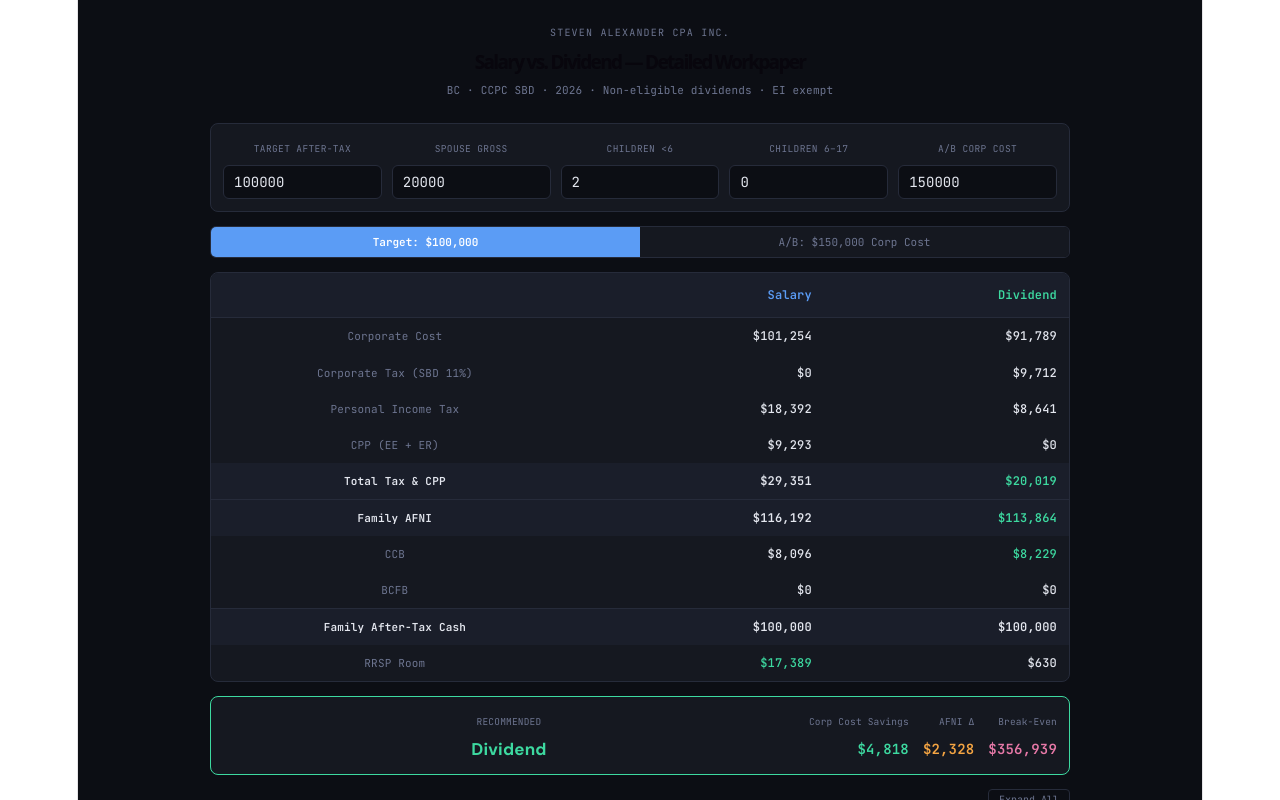
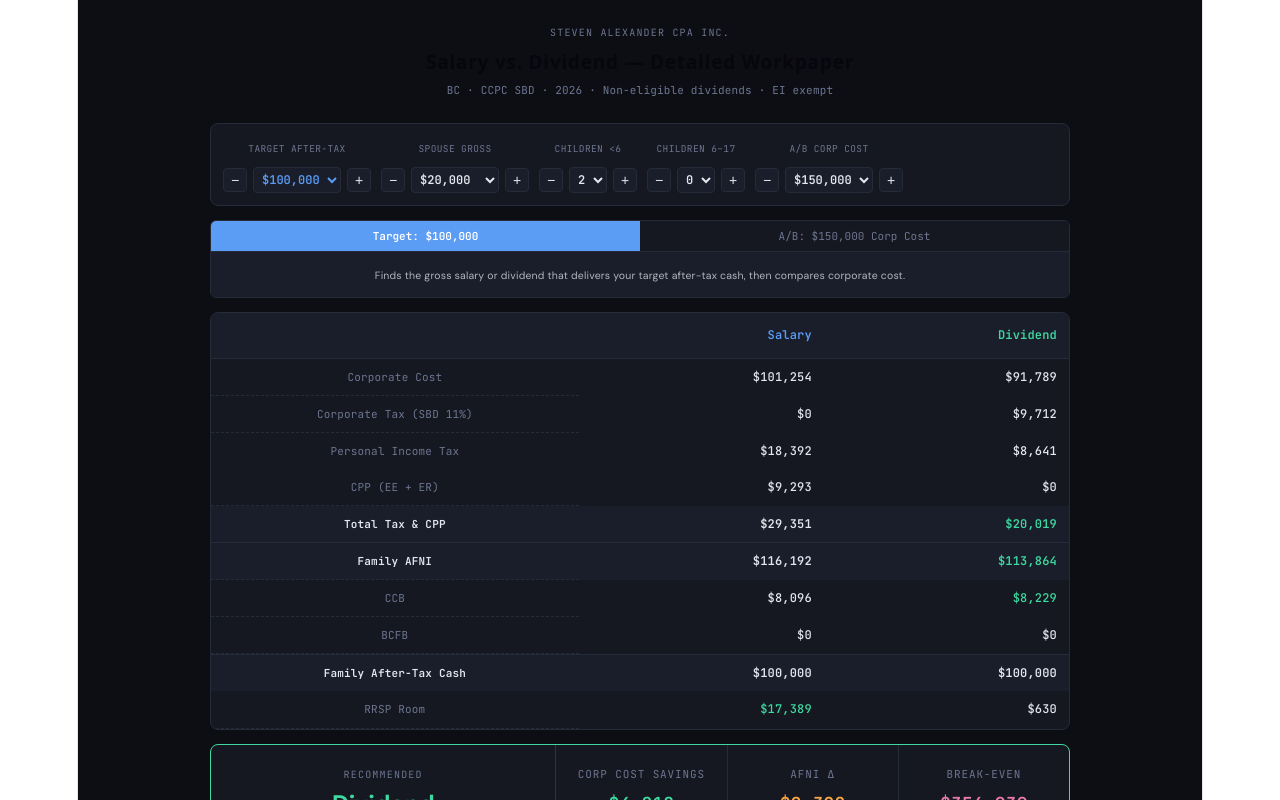
Before and after one commit to stevenalexandercpa/salary-dividends-ccboptimizer, a React (Vite) app: page / in a window 1280 px wide. Shown: the top 800 px of the page. Built offline with nearby package versions, Linux system fonts and the light colour scheme.

Commit message:
style: various style changes throughout

```diff
--- a/src/App.jsx
+++ b/src/App.jsx
@@ -1,4 +1,4 @@
-import { useState, useMemo, useEffect } from "react";
+import { useState, useMemo } from "react";
 
 // ═══════════════════════════════════════════════════════════════════
 // 2026 TAX PARAMETERS
@@ -458,40 +458,14 @@ function findBE(spouseInc, nU6, n617) {
 // ═══════════════════════════════════════════════════════════════════
 export default function App() {
   const [target, setTarget] = useState(100000);
-  const [targetInput, setTargetInput] = useState("100000");
-
   const [spouseInc, setSpouseInc] = useState(20000);
-  const [spouseIncInput, setSpouseIncInput] = useState("20000");
-
   const [nU6, setNU6] = useState(2);
   const [n617, setN617] = useState(0);
-
   const [abCorp, setAbCorp] = useState(150000);
-  const [abCorpInput, setAbCorpInput] = useState("150000");
 
   const [mode, setMode] = useState("target");
   const [openSec, setOpenSec] = useState({});
   const tog = k => setOpenSec(p => ({ ...p, [k]: !p[k] }));
-  const commitNumber = (text, setter, fallback) => {
-    const n = Number(text);
-    if (Number.isFinite(n) && n >= 0) {
-      setter(n);
-    } else {
-      setter(fallback);
-    }
-  };
-
-  useEffect(() => {
-    setTargetInput(String(target));
-  }, [target]);
-
-  useEffect(() => {
-    setSpouseIncInput(String(spouseInc));
-  }, [spouseInc]);
-
-  useEffect(() => {
-    setAbCorpInput(String(abCorp));
-  }, [abCorp]);
 
   const tRes = useMemo(() => {
     const sN = solve(target, spouseInc, nU6, n617, "salary");
@@ -548,7 +522,6 @@ export default function App() {
     mono: "'JetBrains Mono','SF Mono','Fira Code',Consolas,monospace",
     sans: "'DM Sans','Inter',system-ui,sans-serif",
   };
-  const inputS = { width: "100%", padding: "7px 10px", background: V.bg, border: `1px solid ${V.border}`, borderRadius: 6, color: V.fg, fontSize: 14, fontFamily: V.mono, outline: "none", boxSizing: "border-box" };
 
   const Sec = ({ section, sKey, idx }) => {
     const k = `${sKey}-${idx}`;
@@ -792,18 +765,18 @@ export default function App() {
   };
 
   const rows = [
-    { l: "Corporate Cost", s: sal?.corpCost, d: div?.corpCost },
-    { l: "Corporate Tax (SBD 11%)", s: sal?.corpTax, d: div?.corpTax },
+    { l: "Corporate Cost", tip: "Total cash out of the corporation — gross salary + employer CPP for salary, or gross dividend for dividends.", s: sal?.corpCost, d: div?.corpCost },
+    { l: "Corporate Tax (SBD 11%)", tip: "Small Business Deduction rate: 9% federal + 2% BC = 11% on active business income up to the SBD limit.", s: sal?.corpTax, d: div?.corpTax },
     { l: "Personal Income Tax", s: sal?.personalTax, d: div?.personalTax },
-    { l: "CPP (EE + ER)", s: sal ? sal.cppEe + sal.cppEr : null, d: div ? 0 : null },
+    { l: "CPP (EE + ER)", tip: "Canada Pension Plan contributions — Employee (EE) and Employer (ER) portions. Dividends are exempt from CPP.", s: sal ? sal.cppEe + sal.cppEr : null, d: div ? 0 : null },
     { l: "Total Tax & CPP", s: sal?.totalTax, d: div?.totalTax, hl: true, lo: true },
     null,
-    { l: "Family AFNI", s: sal?.familyAFNI, d: div?.familyAFNI, hl: true, lo: true },
-    { l: "CCB", s: sal?.ccb, d: div?.ccb, hi: true },
-    { l: "BCFB", s: sal?.bcfb, d: div?.bcfb, hi: true },
+    { l: "Family AFNI", tip: "Adjusted Family Net Income — combined net income of both spouses used to calculate CCB and BCFB benefit amounts.", s: sal?.familyAFNI, d: div?.familyAFNI, hl: true, lo: true },
+    { l: "CCB", tip: "Canada Child Benefit — tax-free monthly payments. Amount phases out as family AFNI rises above $37,487.", s: sal?.ccb, d: div?.ccb, hi: true },
+    { l: "BCFB", tip: "BC Family Benefit — provincial supplement to the CCB, also income-tested against family AFNI.", s: sal?.bcfb, d: div?.bcfb, hi: true },
     null,
     { l: "Family After-Tax Cash", s: sal?.familyAfterTax, d: div?.familyAfterTax, hl: true, hi: true },
-    { l: "RRSP Room", s: sal?.rrspRoom, d: div?.rrspRoom, hi: true },
+    { l: "RRSP Room", tip: "Registered Retirement Savings Plan contribution room — 18% of earned income (salary only). Dividends generate no RRSP room.", s: sal?.rrspRoom, d: div?.rrspRoom, hi: true },
   ];
 
   return (
@@ -812,105 +785,88 @@ export default function App() {
       <div style={{ maxWidth: 860, margin: "0 auto" }}>
         <div style={{ marginBottom: 20 }}>
           <div style={{ fontSize: 10, fontFamily: V.mono, color: V.muted, textTransform: "uppercase", letterSpacing: "0.12em" }}>Steven Alexander CPA Inc.</div>
-          <h1 style={{ fontSize: 19, fontWeight: 700, margin: "3px 0 0" }}>Salary vs. Dividend — Detailed Workpaper</h1>
+          <h1 style={{ fontSize: 19, fontWeight: 700, margin: "3px 0 0", letterSpacing: "0.04em" }}>Salary vs. Dividend — Detailed Workpaper</h1>
           <div style={{ fontSize: 11, fontFamily: V.mono, color: V.muted, marginTop: 2 }}>BC · CCPC SBD · 2026 · Non-eligible dividends · EI exempt</div>
         </div>
 
 
 
-        <div style={{ display: "grid", gridTemplateColumns: "repeat(auto-fit, minmax(125px, 1fr))", gap: 10, background: V.card, borderRadius: 8, padding: 12, border: `1px solid ${V.border}`, marginBottom: 14 }}>
-          <div>
-            <div style={{ fontSize: 9.5, fontFamily: V.mono, color: V.muted, textTransform: "uppercase", marginBottom: 3, letterSpacing: "0.04em" }}>
-              Target After-Tax
+        <div style={{ display: "flex", flexWrap: "nowrap", gap: 10, background: V.card, borderRadius: 8, padding: 12, border: `1px solid ${V.border}`, marginBottom: 14, overflowX: "auto" }}>
+          {/* Target After-Tax */}
+          <div style={{ flex: "0 0 auto" }}>
+            <div style={{ fontSize: 9.5, fontFamily: V.mono, color: V.muted, textTransform: "uppercase", marginBottom: 5, letterSpacing: "0.04em" }}>Target After-Tax</div>
+            <div style={{ display: "flex", alignItems: "center", gap: 6 }}>
+              <button onClick={() => { const v = Math.max(0, target - 10000); setTarget(v); }} style={{ width: 24, height: 24, background: V.card2, border: `1px solid ${V.border}`, borderRadius: 4, color: V.fg, cursor: "pointer", fontSize: 14, lineHeight: 1, padding: 0, display: "flex", alignItems: "center", justifyContent: "center", flexShrink: 0 }}>−</button>
+              <select value={target} onChange={e => { const v = Number(e.target.value); setTarget(v); }} style={{ flex: 1, minWidth: 0, background: V.card2, border: `1px solid ${V.border}`, borderRadius: 4, color: V.accent, fontSize: 12, fontFamily: V.mono, fontWeight: 600, padding: "3px 4px", cursor: "pointer", outline: "none" }}>
+                {Array.from({ length: 51 }, (_, i) => i * 10000).map(v => <option key={v} value={v}>{F(v)}</option>)}
+              </select>
+              <button onClick={() => { const v = Math.min(500000, target + 10000); setTarget(v); }} style={{ width: 24, height: 24, background: V.card2, border: `1px solid ${V.border}`, borderRadius: 4, color: V.fg, cursor: "pointer", fontSize: 14, lineHeight: 1, padding: 0, display: "flex", alignItems: "center", justifyContent: "center", flexShrink: 0 }}>+</button>
             </div>
-            <input
-              type="number"
-              value={targetInput}
-              onChange={e => setTargetInput(e.target.value)}
-              onBlur={() => commitNumber(targetInput, setTarget, target)}
-              onKeyDown={e => {
-                if (e.key === "Enter") {
-                  commitNumber(targetInput, setTarget, target);
-                  e.currentTarget.blur();
-                }
-              }}
-              step={5000}
-              style={inputS}
-            />
           </div>
 
-          <div>
-            <div style={{ fontSize: 9.5, fontFamily: V.mono, color: V.muted, textTransform: "uppercase", marginBottom: 3, letterSpacing: "0.04em" }}>
-              Spouse Gross
+          {/* Spouse Gross */}
+          <div style={{ flex: "0 0 auto" }}>
+            <div style={{ fontSize: 9.5, fontFamily: V.mono, color: V.muted, textTransform: "uppercase", marginBottom: 5, letterSpacing: "0.04em" }}>Spouse Gross</div>
+            <div style={{ display: "flex", alignItems: "center", gap: 6 }}>
+              <button onClick={() => { const v = Math.max(0, spouseInc - 5000); setSpouseInc(v); }} style={{ width: 24, height: 24, background: V.card2, border: `1px solid ${V.border}`, borderRadius: 4, color: V.fg, cursor: "pointer", fontSize: 14, lineHeight: 1, padding: 0, display: "flex", alignItems: "center", justifyContent: "center", flexShrink: 0 }}>−</button>
+              <select value={spouseInc} onChange={e => { const v = Number(e.target.value); setSpouseInc(v); }} style={{ flex: 1, minWidth: 0, background: V.card2, border: `1px solid ${V.border}`, borderRadius: 4, color: V.fg, fontSize: 12, fontFamily: V.mono, fontWeight: 600, padding: "3px 4px", cursor: "pointer", outline: "none" }}>
+                {[0, 3500, 5000, 10000, 15000, 20000, ...Array.from({ length: 48 }, (_, i) => (i + 3) * 10000)].map(v => <option key={v} value={v}>{F(v)}</option>)}
+              </select>
+              <button onClick={() => { const v = Math.min(200000, spouseInc + 5000); setSpouseInc(v); }} style={{ width: 24, height: 24, background: V.card2, border: `1px solid ${V.border}`, borderRadius: 4, color: V.fg, cursor: "pointer", fontSize: 14, lineHeight: 1, padding: 0, display: "flex", alignItems: "center", justifyContent: "center", flexShrink: 0 }}>+</button>
             </div>
-            <input
-              type="number"
-              value={spouseIncInput}
-              onChange={e => setSpouseIncInput(e.target.value)}
-              onBlur={() => commitNumber(spouseIncInput, setSpouseInc, spouseInc)}
-              onKeyDown={e => {
-                if (e.key === "Enter") {
-                  commitNumber(spouseIncInput, setSpouseInc, spouseInc);
-                  e.currentTarget.blur();
-                }
-              }}
-              step={1000}
-              style={inputS}
-            />
           </div>
 
-          <div>
-            <div style={{ fontSize: 9.5, fontFamily: V.mono, color: V.muted, textTransform: "uppercase", marginBottom: 3, letterSpacing: "0.04em" }}>
-              Children &lt;6
+          {/* Children <6 */}
+          <div style={{ flex: "0 0 auto" }}>
+            <div style={{ fontSize: 9.5, fontFamily: V.mono, color: V.muted, textTransform: "uppercase", marginBottom: 5, letterSpacing: "0.04em" }}>Children &lt;6</div>
+            <div style={{ display: "flex", alignItems: "center", gap: 6 }}>
+              <button onClick={() => setNU6(Math.max(0, nU6 - 1))} style={{ width: 24, height: 24, background: V.card2, border: `1px solid ${V.border}`, borderRadius: 4, color: V.fg, cursor: "pointer", fontSize: 14, lineHeight: 1, padding: 0, display: "flex", alignItems: "center", justifyContent: "center", flexShrink: 0 }}>−</button>
+              <select value={nU6} onChange={e => setNU6(Number(e.target.value))} style={{ flex: 1, minWidth: 0, background: V.card2, border: `1px solid ${V.border}`, borderRadius: 4, color: V.fg, fontSize: 12, fontFamily: V.mono, fontWeight: 600, padding: "3px 4px", cursor: "pointer", outline: "none" }}>
+                {[0,1,2,3,4,5,6].map(v => <option key={v} value={v}>{v}</option>)}
+              </select>
+              <button onClick={() => setNU6(Math.min(6, nU6 + 1))} style={{ width: 24, height: 24, background: V.card2, border: `1px solid ${V.border}`, borderRadius: 4, color: V.fg, cursor: "pointer", fontSize: 14, lineHeight: 1, padding: 0, display: "flex", alignItems: "center", justifyContent: "center", flexShrink: 0 }}>+</button>
             </div>
-            <input
-              type="number"
-              value={nU6}
-              onChange={e => setNU6(Math.max(0, +e.target.value))}
-              step={1}
-              style={inputS}
-            />
           </div>
 
-          <div>
-            <div style={{ fontSize: 9.5, fontFamily: V.mono, color: V.muted, textTransform: "uppercase", marginBottom: 3, letterSpacing: "0.04em" }}>
-              Children 6–17
+          {/* Children 6-17 */}
+          <div style={{ flex: "0 0 auto" }}>
+            <div style={{ fontSize: 9.5, fontFamily: V.mono, color: V.muted, textTransform: "uppercase", marginBottom: 5, letterSpacing: "0.04em" }}>Children 6–17</div>
+            <div style={{ display: "flex", alignItems: "center", gap: 6 }}>
+              <button onClick={() => setN617(Math.max(0, n617 - 1))} style={{ width: 24, height: 24, background: V.card2, border: `1px solid ${V.border}`, borderRadius: 4, color: V.fg, cursor: "pointer", fontSize: 14, lineHeight: 1, padding: 0, display: "flex", alignItems: "center", justifyContent: "center", flexShrink: 0 }}>−</button>
+              <select value={n617} onChange={e => setN617(Number(e.target.value))} style={{ flex: 1, minWidth: 0, background: V.card2, border: `1px solid ${V.border}`, borderRadius: 4, color: V.fg, fontSize: 12, fontFamily: V.mono, fontWeight: 600, padding: "3px 4px", cursor: "pointer", outline: "none" }}>
+                {[0,1,2,3,4,5,6].map(v => <option key={v} value={v}>{v}</option>)}
+              </select>
+              <button onClick={() => setN617(Math.min(6, n617 + 1))} style={{ width: 24, height: 24, background: V.card2, border: `1px solid ${V.border}`, borderRadius: 4, color: V.fg, cursor: "pointer", fontSize: 14, lineHeight: 1, padding: 0, display: "flex", alignItems: "center", justifyContent: "center", flexShrink: 0 }}>+</button>
             </div>
-            <input
-              type="number"
-              value={n617}
-              onChange={e => setN617(Math.max(0, +e.target.value))}
-              step={1}
-              style={inputS}
-            />
           </div>
 
-          <div>
-            <div style={{ fontSize: 9.5, fontFamily: V.mono, color: V.muted, textTransform: "uppercase", marginBottom: 3, letterSpacing: "0.04em" }}>
-              A/B Corp Cost
+          {/* A/B Corp Cost */}
+          <div style={{ flex: "0 0 auto" }}>
+            <div style={{ fontSize: 9.5, fontFamily: V.mono, color: V.muted, textTransform: "uppercase", marginBottom: 5, letterSpacing: "0.04em" }}>A/B Corp Cost</div>
+            <div style={{ display: "flex", alignItems: "center", gap: 6 }}>
+              <button onClick={() => { const v = Math.max(0, abCorp - 10000); setAbCorp(v); }} style={{ width: 24, height: 24, background: V.card2, border: `1px solid ${V.border}`, borderRadius: 4, color: V.fg, cursor: "pointer", fontSize: 14, lineHeight: 1, padding: 0, display: "flex", alignItems: "center", justifyContent: "center", flexShrink: 0 }}>−</button>
+              <select value={abCorp} onChange={e => { const v = Number(e.target.value); setAbCorp(v); }} style={{ flex: 1, minWidth: 0, background: V.card2, border: `1px solid ${V.border}`, borderRadius: 4, color: V.fg, fontSize: 12, fontFamily: V.mono, fontWeight: 600, padding: "3px 4px", cursor: "pointer", outline: "none" }}>
+                {Array.from({ length: 51 }, (_, i) => i * 10000).map(v => <option key={v} value={v}>{F(v)}</option>)}
+              </select>
+              <button onClick={() => { const v = Math.min(500000, abCorp + 10000); setAbCorp(v); }} style={{ width: 24, height: 24, background: V.card2, border: `1px solid ${V.border}`, borderRadius: 4, color: V.fg, cursor: "pointer", fontSize: 14, lineHeight: 1, padding: 0, display: "flex", alignItems: "center", justifyContent: "center", flexShrink: 0 }}>+</button>
             </div>
-            <input
-              type="number"
-              value={abCorpInput}
-              onChange={e => setAbCorpInput(e.target.value)}
-              onBlur={() => commitNumber(abCorpInput, setAbCorp, abCorp)}
-              onKeyDown={e => {
-                if (e.key === "Enter") {
-                  commitNumber(abCorpInput, setAbCorp, abCorp);
-                  e.currentTarget.blur();
-                }
-              }}
-              step={5000}
-              style={inputS}
-            />
           </div>
         </div>
 
-        <div style={{ display: "flex", marginBottom: 14, borderRadius: 6, overflow: "hidden", border: `1px solid ${V.border}` }}>
-          {[["target", `Target: ${F(target)}`], ["ab", `A/B: ${F(abCorp)} Corp Cost`]].map(([k, lbl]) => (
-            <button key={k} onClick={() => setMode(k)} style={{ flex: 1, padding: "8px", background: mode === k ? V.accent : V.card, color: mode === k ? "#fff" : V.muted, border: "none", cursor: "pointer", fontSize: 11, fontFamily: V.mono, fontWeight: mode === k ? 600 : 400 }}>{lbl}</button>
-          ))}
+        <div style={{ marginBottom: 6, borderRadius: 6, overflow: "hidden", border: `1px solid ${V.border}` }}>
+          <div style={{ display: "flex" }}>
+            {[["target", `Target: ${F(target)}`], ["ab", `A/B: ${F(abCorp)} Corp Cost`]].map(([k, lbl]) => (
+              <button key={k} onClick={() => setMode(k)} style={{ flex: 1, padding: "8px", background: mode === k ? V.accent : V.card, color: mode === k ? "#fff" : V.muted, border: "none", cursor: "pointer", fontSize: 11, fontFamily: V.mono, fontWeight: mode === k ? 600 : 400 }}>{lbl}</button>
+            ))}
+          </div>
+          <div style={{ padding: "8px 14px", background: V.card2, borderTop: `1px solid ${V.border}` }}>
+            {mode === "target"
+              ? <span style={{ fontSize: 10.5, fontFamily: V.sans, color: V.fg, fontStyle: "italic", opacity: 0.75 }}>Finds the gross salary or dividend that delivers your target after-tax cash, then compares corporate cost.</span>
+              : <span style={{ fontSize: 10.5, fontFamily: V.sans, color: V.fg, fontStyle: "italic", opacity: 0.75 }}>Compares after-tax family cash from salary vs. dividend at a fixed corporate cost.</span>
+            }
+          </div>
         </div>
+        <div style={{ marginBottom: 14 }} />
 
         {/* COMPARISON TABLE */}
         <div style={{ background: V.card, borderRadius: 8, border: `1px solid ${V.border}`, overflow: "hidden", marginBottom: 14 }}>
@@ -926,7 +882,7 @@ export default function App() {
             const dStr = r.d == null ? "—" : F(r.d);
             return (
               <div key={i} style={{ display: "grid", gridTemplateColumns: "1.5fr 1fr 1fr", background: r.hl ? V.card2 : "transparent" }}>
-                <div style={{ padding: "5px 12px", fontSize: 11, fontFamily: V.mono, color: r.hl ? V.fg : V.muted, fontWeight: r.hl ? 600 : 400 }}>{r.l}</div>
+                <div title={r.tip || undefined} style={{ padding: "5px 12px", fontSize: 11, fontFamily: V.mono, color: r.hl ? V.fg : V.muted, fontWeight: r.hl ? 600 : 400, cursor: r.tip ? "help" : "default", borderBottom: r.tip ? `1px dashed ${V.border}` : undefined, display: "inline-block", maxWidth: "100%", boxSizing: "border-box" }}>{r.l}</div>
                 <div style={{ padding: "5px 12px", textAlign: "right", fontSize: 12, fontFamily: V.mono, fontWeight: r.hl ? 700 : 500, color: r.s == null ? V.muted : sC }}>{sStr}</div>
                 <div style={{ padding: "5px 12px", textAlign: "right", fontSize: 12, fontFamily: V.mono, fontWeight: r.hl ? 700 : 500, color: r.d == null ? V.muted : dC }}>{dStr}</div>
               </div>
@@ -961,14 +917,27 @@ export default function App() {
             : F(Math.abs(sal.totalTax - div.totalTax));
           const showAfniDelta = !inTarget || (!sNull && !dNull);
           return (
-            <div style={{ background: V.card, borderRadius: 8, border: `1px solid ${recColor}`, padding: 12, marginBottom: 14, display: "flex", flexWrap: "wrap", gap: 14, alignItems: "center" }}>
-              <div style={{ flex: "1 1 140px" }}><div style={{ fontSize: 9.5, fontFamily: V.mono, color: V.muted, textTransform: "uppercase" }}>Recommended</div><div style={{ fontSize: bothNull ? 13 : 17, fontWeight: 700, color: recColor }}>{recLabel}</div></div>
-              {showSavings && <div style={{ textAlign: "right" }}>
-                <div style={{ fontSize: 9.5, fontFamily: V.mono, color: V.muted }}>{inTarget ? "Corp Cost Savings" : "Tax Savings"}</div>
-                <div style={{ fontSize: 14, fontWeight: 600, fontFamily: V.mono, color: recColor }}>{savingsVal}</div>
-              </div>}
-              {showAfniDelta && <div style={{ textAlign: "right" }}><div style={{ fontSize: 9.5, fontFamily: V.mono, color: V.muted }}>AFNI Δ</div><div style={{ fontSize: 14, fontWeight: 600, fontFamily: V.mono, color: V.warn }}>{F(Math.abs(sal.familyAFNI - div.familyAFNI))}</div></div>}
-              <div style={{ textAlign: "right" }}><div style={{ fontSize: 9.5, fontFamily: V.mono, color: V.muted }}>Break-Even</div><div style={{ fontSize: 14, fontWeight: 600, fontFamily: V.mono, color: V.be }}>{be !== null ? F(be) : "No crossing in range"}</div></div>
+            <div style={{ background: V.card, borderRadius: 8, border: `1px solid ${recColor}`, marginBottom: 14, overflow: "hidden", display: "flex" }}>
+              {/* Recommendation hero */}
+              <div style={{ padding: "16px 22px", borderRight: `1px solid ${recColor}30`, display: "flex", flexDirection: "column", justifyContent: "center", flex: "0 0 35%" }}>
+                <div style={{ fontSize: 10, fontFamily: V.mono, color: V.muted, textTransform: "uppercase", letterSpacing: "0.12em", marginBottom: 4 }}>Recommended</div>
+                <div style={{ fontSize: bothNull ? 14 : 24, fontWeight: 800, color: recColor, fontFamily: V.sans, letterSpacing: "-0.01em", lineHeight: 1 }}>{recLabel}</div>
+              </div>
+              {/* Stats row */}
+              <div style={{ display: "flex", flexWrap: "nowrap", flex: 1, minWidth: 0 }}>
+                {showSavings && <div style={{ flex: "1 1 0", minWidth: 0, padding: "16px 18px", borderRight: `1px solid ${V.border}` }}>
+                  <div style={{ fontSize: 11, fontFamily: V.mono, color: V.muted, textTransform: "uppercase", letterSpacing: "0.08em", marginBottom: 4 }}>{inTarget ? "Corp Cost Savings" : "Tax Savings"}</div>
+                  <div style={{ fontSize: 18, fontWeight: 700, fontFamily: V.mono, color: recColor }}>{savingsVal}</div>
+                </div>}
+                {showAfniDelta && <div title="Adjusted Family Net Income difference between salary and dividend — affects CCB and BCFB." style={{ flex: "1 1 0", minWidth: 0, padding: "16px 18px", borderRight: `1px solid ${V.border}`, cursor: "help" }}>
+                  <div style={{ fontSize: 11, fontFamily: V.mono, color: V.muted, textTransform: "uppercase", letterSpacing: "0.08em", marginBottom: 4 }}>AFNI Δ</div>
+                  <div style={{ fontSize: 18, fontWeight: 700, fontFamily: V.mono, color: V.warn }}>{F(Math.abs(sal.familyAFNI - div.familyAFNI))}</div>
+                </div>}
+                <div style={{ flex: "1 1 0", minWidth: 0, padding: "16px 18px" }}>
+                  <div style={{ fontSize: 11, fontFamily: V.mono, color: V.muted, textTransform: "uppercase", letterSpacing: "0.08em", marginBottom: 4 }}>Break-Even</div>
+                  <div style={{ fontSize: 18, fontWeight: 700, fontFamily: V.mono, color: V.be }}>{be !== null ? F(be) : "No crossing"}</div>
+                </div>
+              </div>
             </div>
           );
         })()}
@@ -1013,17 +982,17 @@ export default function App() {
           {/* Target after-tax */}
           <div style={{ display: "flex", alignItems: "center", gap: 8 }}>
             <span style={{ fontSize: 10, fontFamily: V.mono, color: V.muted, textTransform: "uppercase", letterSpacing: "0.08em", whiteSpace: "nowrap" }}>Target After-Tax</span>
-            <button onClick={() => { const v = Math.max(0, target - 10000); setTarget(v); setTargetInput(String(v)); }} style={{ width: 24, height: 24, background: V.card2, border: `1px solid ${V.border}`, borderRadius: 4, color: V.fg, cursor: "pointer", fontSize: 14, lineHeight: 1, padding: 0, display: "flex", alignItems: "center", justifyContent: "center" }}>−</button>
+            <button onClick={() => { const v = Math.max(0, target - 10000); setTarget(v); }} style={{ width: 24, height: 24, background: V.card2, border: `1px solid ${V.border}`, borderRadius: 4, color: V.fg, cursor: "pointer", fontSize: 14, lineHeight: 1, padding: 0, display: "flex", alignItems: "center", justifyContent: "center" }}>−</button>
             <select
               value={target}
-              onChange={e => { const v = Number(e.target.value); setTarget(v); setTargetInput(String(v)); }}
+              onChange={e => { const v = Number(e.target.value); setTarget(v); }}
               style={{ background: V.card2, border: `1px solid ${V.border}`, borderRadius: 4, color: V.accent, fontSize: 13, fontFamily: V.mono, fontWeight: 600, padding: "3px 6px", cursor: "pointer", outline: "none" }}
             >
               {Array.from({ length: 51 }, (_, i) => i * 10000).map(v => (
                 <option key={v} value={v}>{F(v)}</option>
               ))}
             </select>
-            <button onClick={() => { const v = Math.min(500000, target + 10000); setTarget(v); setTargetInput(String(v)); }} style={{ width: 24, height: 24, background: V.card2, border: `1px solid ${V.border}`, borderRadius: 4, color: V.fg, cursor: "pointer", fontSize: 14, lineHeight: 1, padding: 0, display: "flex", alignItems: "center", justifyContent: "center" }}>+</button>
+            <button onClick={() => { const v = Math.min(500000, target + 10000); setTarget(v); }} style={{ width: 24, height: 24, background: V.card2, border: `1px solid ${V.border}`, borderRadius: 4, color: V.fg, cursor: "pointer", fontSize: 14, lineHeight: 1, padding: 0, display: "flex", alignItems: "center", justifyContent: "center" }}>+</button>
           </div>
 
           <div style={{ width: 1, height: 20, background: V.border, flexShrink: 0 }} />
```
